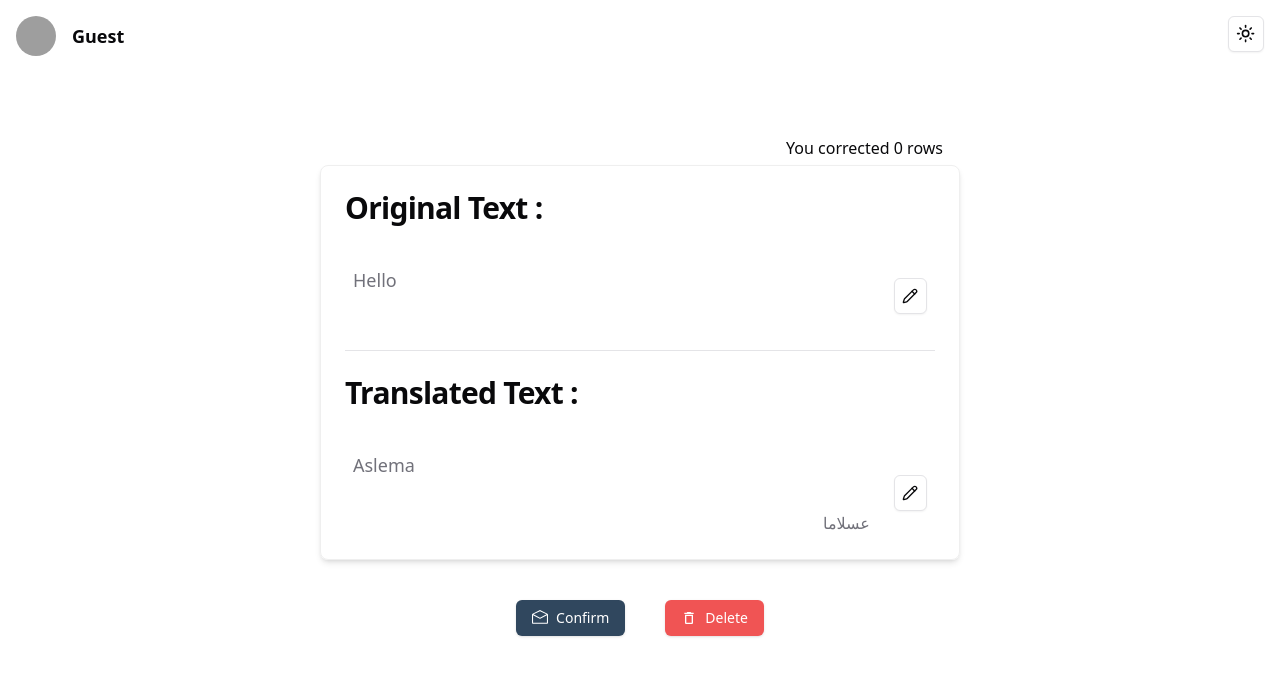
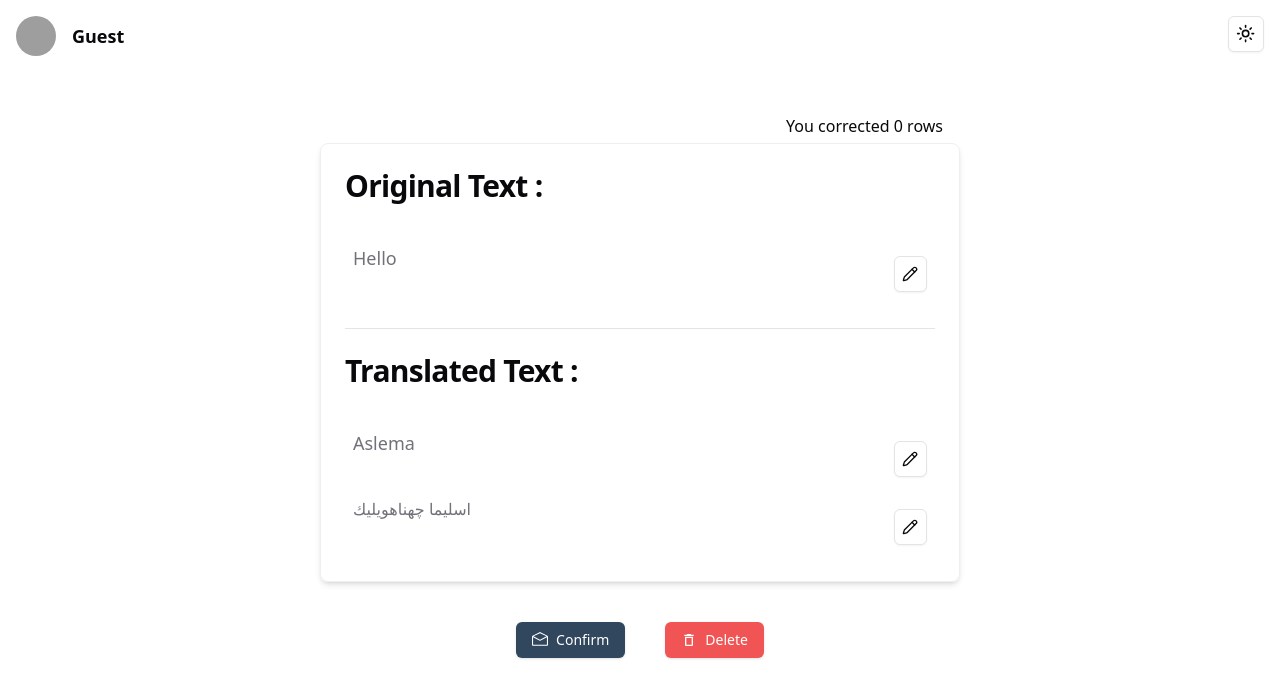
Before and after one commit to Zahra-Elair/CorrectDB, a React (Vite) app: page /db in a window 1280 px wide. Shown: the top 698 px of the page. Built offline with nearby package versions, Linux system fonts and the light colour scheme; grey boxes are pictures that could not be loaded; the HTML template or start-up script is replaced by a standard one.

Commit message:
independent arabic section

```diff
--- a/src/app/hero.tsx
+++ b/src/app/hero.tsx
@@ -3,11 +3,13 @@ import { Button } from "@/components/ui/button";
 import { EnvelopeOpenIcon } from "@radix-ui/react-icons";
 import { MdDeleteOutline } from "react-icons/md";
 import { useLocation } from "react-router-dom";
-import { LuPencil } from "react-icons/lu";
+// import { LuPencil } from "react-icons/lu";
 import { Avatar, AvatarImage } from "@/components/ui/avatar";
-import TextareaForm from "./textAreaForm";
+// import TextareaForm from "./textAreaForm";
 import { toast } from "@/hooks/use-toast";
 import { Separator } from "@/components/ui/separator";
+import TrTextSection from "./trTextSection";
+import OrTextSection from "./orTextSection";
 
 const Hero = () => {
   const [data, setData] =
@@ -18,12 +20,13 @@ const Hero = () => {
 
   const [modOr, setModOr] = useState(false);
   const [modTr, setModTr] = useState(false);
+  const [modTn, setModTn] = useState(false);
   const location = useLocation();
   const user = location.state?.user || "Guest";
   const [currentIndex, setCurrentIndex] = useState(0); // To track the current row
   const [confirmButtonDisabled, setConfirmButtonDisabled] = useState(false);
   const [deleteButtonDisabled, setDeleteButtonDisabled] = useState(false);
-  const [tnText, setTnText] = useState("عسلاما");
+  const [tnText, setTnText] = useState("اسليما چهناهويليك");
 
   // Load data from JSON file
   const fetchData = async () => {
@@ -94,16 +97,6 @@ const Hero = () => {
       alert("No more rows left to display");
     }
   };
-  // ----------------------------------------------------------------------------------------------------------
-
-  // Function to handle text modification
-  function handleModOr() {
-    setModOr(true);
-  }
-  function handleModTr() {
-    setModTr(true);
-  }
-  // -------------------------------------------DELETE---------------------------------------------------------------
 
   // Simulated delete operation
   const handleDelete = async () => {
@@ -168,100 +161,32 @@ const Hero = () => {
         <h1 className="text-lg font-semibold">{user}</h1>
       </div>
 
-      {/* ------------------------------------------------------------------------------------------------------------- */}
-      {/* ------------------------------------------------------------------------------------------------------------- */}
-
       <div className="relative flex flex-col justify-center items-center rounded-lg border border-[#EFEFEF] shadow-md w-5/6 lg:w-3/6   px-6 py-4 lg:py-6">
         <p className="absolute top-[-30px] right-4">
           You corrected {counter} rows
         </p>
+
         {/* Original text */}
-        <div className="flex flex-col justify-center items-start gap-10  w-full">
-          <h1 className="scroll-m-20 text-lg md:text-2xl font-extrabold tracking-tight lg:text-3xl">
-            Original Text :
-          </h1>
-          <div className="flex justify-between gap-4 px-2 items-center  w-full ">
-            <div className="w-full">
-              {!modOr && (
-                <p className="text-muted-foreground text-lg h-[60px] overflow-y-auto  ">
-                  {orText}
-                </p>
-              )}
-              {modOr && (
-                <TextareaForm
-                  type="or"
-                  Text={orText}
+        <OrTextSection
+          modOr={modOr}
+          orText={orText}
           setOrText={setOrText}
           setModOr={setModOr}
-                  setTnText={setTnText}
         />
-              )}
-            </div>
-            {!modOr && (
-              <Button
-                variant="outline"
-                size="icon"
-                onClick={handleModOr}
-                className="h-9 w-9  border dark:border-[#EFEFEF] hover:dark:bg-[#37404e]"
-              >
-                <LuPencil className="h-4 w-4" />
-              </Button>
-            )}
-          </div>
-        </div>
         <Separator className=" w-full dark:bg-[#37404e] my-6" />
 
-        {/* ------------------------------------------------------------------------------------------------------------- */}
-        {/* ------------------------------------------------------------------------------------------------------------- */}
-
         {/* Translated text */}
-        <div className="flex flex-col justify-center items-start gap-10  w-full">
-          <h1 className="scroll-m-20 text-lg md:text-2xl font-extrabold tracking-tight lg:text-3xl">
-            Translated Text :
-          </h1>
-          <div className="flex justify-between gap-4 px-2 items-center  w-full  ">
-            <div className="w-full">
-              {!modTr && (
-                <div className="flex flex-col w-full ">
-                  <p className="text-muted-foreground text-lg  h-[60px] overflow-y-auto ">
-                    {trText}
-                  </p>
-                  <p className="text-muted-foreground mr-2  text-right ">
-                    {tnText}
-                  </p>
-                </div>
-              )}
-              {modTr && (
-                <div className="flex flex-col w-full   gap-2">
-                  <TextareaForm
-                    type="tr"
-                    Text={trText}
+        <TrTextSection
+          modOr={modTr}
+          modTn={modTn}
+          tnText={tnText}
+          orText={trText}
           setOrText={setTrText}
           setModOr={setModTr}
           setTnText={setTnText}
+          setModTn={setModTn}
         />
-                  <p className="text-muted-foreground mr-16  text-right ">
-                    {tnText}
-                  </p>
       </div>
-              )}
-            </div>
-            {!modTr && (
-              <Button
-                variant="outline"
-                size="icon"
-                onClick={handleModTr}
-                className="h-9 w-9   border dark:border-[#EFEFEF] hover:dark:bg-[#37404e]"
-              >
-                <LuPencil className="h-4 w-4" />
-              </Button>
-            )}
-          </div>
-        </div>
-      </div>
-
-      {/* ------------------------------------------------------------------------------------------------------------- */}
-      {/* ------------------------------------------------------------------------------------------------------------- */}
 
       {/* Buttons */}
       <div className="flex  w-full justify-center items-center gap-6 md:gap-10 ">
--- /dev/null
+++ b/src/app/orTextSection.tsx
@@ -0,0 +1,57 @@
+import React from "react";
+import TextareaForm from "./textAreaForm";
+import { Button } from "@/components/ui/button";
+import { LuPencil } from "react-icons/lu";
+
+interface orTextSectionProps {
+  modOr: boolean;
+  orText: string;
+  setOrText: (orText: string) => void;
+  setModOr: (modOr: boolean) => void;
+}
+
+const OrTextSection: React.FC<orTextSectionProps> = ({
+  modOr,
+  orText,
+  setOrText,
+  setModOr,
+}) => {
+  return (
+    <div className="flex flex-col justify-center items-start gap-10  w-full">
+      <h1 className="scroll-m-20 text-lg md:text-2xl font-extrabold tracking-tight lg:text-3xl">
+        Original Text :
+      </h1>
+      <div className="flex justify-between gap-4 px-2 items-center  w-full ">
+        <div className="w-full">
+          {!modOr && (
+            <p className="text-muted-foreground text-lg h-[60px] overflow-y-auto  ">
+              {orText}
+            </p>
+          )}
+          {modOr && (
+            <TextareaForm
+              type="or"
+              Text={orText}
+              setOrText={setOrText}
+              setModOr={setModOr}
+            />
+          )}
+        </div>
+        {!modOr && (
+          <Button
+            variant="outline"
+            size="icon"
+            onClick={() => {
+              setModOr(true);
+            }}
+            className="h-9 w-9  border dark:border-[#EFEFEF] hover:dark:bg-[#37404e]"
+          >
+            <LuPencil className="h-4 w-4" />
+          </Button>
+        )}
+      </div>
+    </div>
+  );
+};
+
+export default OrTextSection;
--- /dev/null
+++ b/src/app/trTextSection.tsx
@@ -0,0 +1,98 @@
+import React from "react";
+import TextareaForm from "./textAreaForm";
+import { Button } from "@/components/ui/button";
+import { LuPencil } from "react-icons/lu";
+
+interface trTextSectionProps {
+  modOr: boolean;
+  modTn: boolean;
+  tnText: string;
+  orText: string;
+  setOrText: (orText: string) => void;
+  setModOr: (modOr: boolean) => void;
+  setTnText: (tnText: string) => void;
+  setModTn: (modTn: boolean) => void;
+}
+
+const TrTextSection: React.FC<trTextSectionProps> = ({
+  modOr,
+  modTn,
+  tnText,
+  orText,
+  setOrText,
+  setModOr,
+  setTnText,
+  setModTn,
+}) => {
+  return (
+    <div className="flex flex-col justify-center items-start gap-10  w-full">
+      <h1 className="scroll-m-20 text-lg md:text-2xl font-extrabold tracking-tight lg:text-3xl">
+        Translated Text :
+      </h1>
+      <div className="flex flex-col gap-2 w-full">
+        <div className="flex justify-between gap-4 px-2 items-center w-full  ">
+          <div className=" flex flex-col w-full ">
+            {!modOr && (
+              <p className="text-muted-foreground text-lg  h-[60px] overflow-y-auto ">
+                {orText}
+              </p>
+            )}
+
+            {modOr && (
+              <TextareaForm
+                type="tr"
+                Text={orText}
+                setOrText={setOrText}
+                setModOr={setModOr}
+              />
+            )}
+          </div>
+          {!modOr && (
+            <Button
+              variant="outline"
+              size="icon"
+              onClick={() => {
+                setModOr(true);
+              }}
+              className="h-9 w-9   border dark:border-[#EFEFEF] hover:dark:bg-[#37404e]"
+            >
+              <LuPencil className="h-4 w-4" />
+            </Button>
+          )}
+        </div>
+        <div className="flex justify-between gap-4 px-2 items-center w-full  ">
+          <div className=" flex flex-col w-full ">
+            {!modTn && (
+              <p className="text-muted-foreground h-[60px]  overflow-y-auto ">
+                {tnText}
+              </p>
+            )}
+
+            {modTn && (
+              <TextareaForm
+                type="tn"
+                Text={tnText}
+                setOrText={setTnText}
+                setModOr={setModTn}
+              />
+            )}
+          </div>
+          {!modTn && (
+            <Button
+              variant="outline"
+              size="icon"
+              onClick={() => {
+                setModTn(true);
+              }}
+              className="h-9 w-9   border dark:border-[#EFEFEF] hover:dark:bg-[#37404e]"
+            >
+              <LuPencil className="h-4 w-4" />
+            </Button>
+          )}
+        </div>
+      </div>
+    </div>
+  );
+};
+
+export default TrTextSection;
```
Also changed, not shown: src/app/textAreaForm.tsx (+20 -7 lines). Lines whose indentation alone changed are shown as unchanged.
